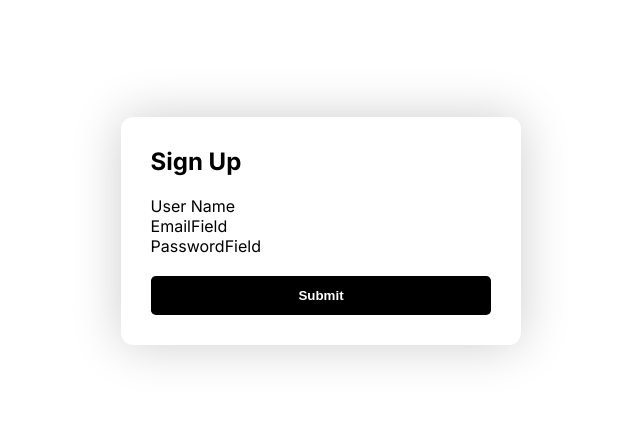
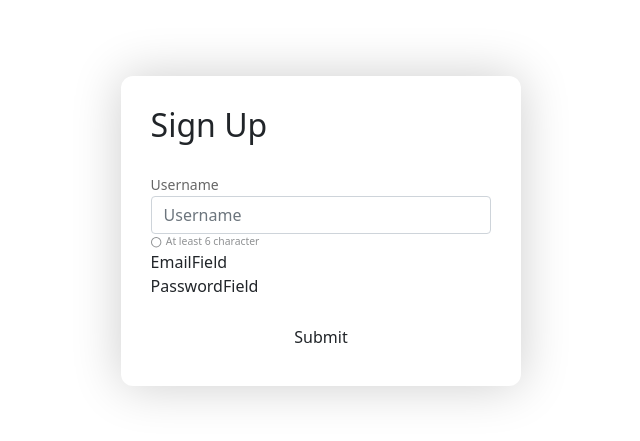
Before and after one commit to Manish994/FormSubmitReactJSX, a React (Create React App) app: page / in a window 1280 px wide. Shown: the part 169-610 px from the top of the page, without its empty margins (319-959 px from the left). Built offline with nearby package versions, Linux system fonts and the light colour scheme.

Commit message:
Username filled is completed ....... AND Now working on email filled

```diff
--- a/package.json
+++ b/package.json
@@ -3,9 +3,14 @@
   "version": "0.1.0",
   "private": true,
   "dependencies": {
+    "@fortawesome/fontawesome-svg-core": "^6.1.1",
+    "@fortawesome/free-regular-svg-icons": "^6.1.1",
+    "@fortawesome/free-solid-svg-icons": "^6.1.1",
+    "@fortawesome/react-fontawesome": "^0.1.18",
     "@testing-library/jest-dom": "^5.16.4",
     "@testing-library/react": "^13.3.0",
     "@testing-library/user-event": "^13.5.0",
+    "bootstrap": "^5.1.3",
     "react": "^18.2.0",
     "react-dom": "^18.2.0",
     "react-scripts": "5.0.1",
--- a/src/App.css
+++ b/src/App.css
@@ -105,7 +105,7 @@ form {
 
 .correct {
   opacity: 1;
-  color: rgb(97, 197, 57);
+  color: rgb(10, 18, 241);
 }
 
 .wrong {
--- a/src/components/Form.jsx
+++ b/src/components/Form.jsx
@@ -7,6 +7,7 @@ import PasswordField from "./PasswordField";
 export default function Form() {
   //status
   const [usernameStatus, setUsernameStatus] = useState("");
+
   const [emailStatus, setEmailStatus] = useState("");
   //i'm showing 4 different error msg in password so use object instead
   const [passwordStatus, setPasswordStatus] = useState({});
--- a/src/components/UsernameField.jsx
+++ b/src/components/UsernameField.jsx
@@ -1,6 +1,39 @@
-import React from "react";
+import React, { useRef } from "react";
 
-export default function UsernameField({ status, setStaus }) {
+//utility functions
+import { getClassName, getIcon } from "../utilis/utils.form";
+
+const checkUsername = (username) => {
+  return username.trim().length >= 6 && !username.match(/\s+/);
+};
+
+export default function UsernameField({ status, setStatus }) {
   //destructuring {} => if not destructring user (props)
-  return <div>User Name</div>;
+  let username = useRef("");
+
+  return (
+    <div className="form_input">
+      <label htmlFor="username" className="small">
+        Username
+      </label>
+      <input
+        type="text"
+        className="form-control"
+        name="username"
+        placeholder="Username"
+        onChange={(e) => {
+          username.current = e.target.value;
+          if (checkUsername(username.current)) {
+            return setStatus("valid");
+          } else {
+            return setStatus("");
+          }
+        }}
+      />
+      <div className={getClassName(status)}>
+        {getIcon(status)}
+        <span>At least 6 character</span>
+      </div>
+    </div>
+  );
 }
--- a/src/index.js
+++ b/src/index.js
@@ -2,6 +2,7 @@ import React from "react";
 import ReactDOM from "react-dom/client";
 import "./index.css";
 import App from "./App";
+import "bootstrap/dist/css/bootstrap.min.css";
 
 const root = ReactDOM.createRoot(document.getElementById("root"));
 root.render(
--- /dev/null
+++ b/src/utilis/utils.form.js
@@ -0,0 +1,38 @@
+//import fontawesome
+import { FontAwesomeIcon } from "@fortawesome/react-fontawesome";
+
+import {
+  faCircle,
+  faCheckCircle,
+  faTimesCircle,
+} from "@fortawesome/free-regular-svg-icons";
+
+const getClassName = (status) => {
+  let defaultClass = "check";
+  switch (status) {
+    case "valid":
+      return defaultClass + " correct";
+
+    case "invalid":
+      return defaultClass + " wrong";
+
+    default:
+      return defaultClass;
+  }
+};
+
+const getIcon = (status) => {
+  switch (status) {
+    case "valid":
+      return <FontAwesomeIcon icon={faCheckCircle} />;
+
+    case "invalid":
+      return <FontAwesomeIcon icon={faTimesCircle} />;
+
+    default:
+      return <FontAwesomeIcon icon={faCircle} />;
+  }
+};
+
+//exporting method with destructuring
+export { getClassName, getIcon };
```
Also changed, not shown: 1 other file (tests, documents, lock files or other folders).
